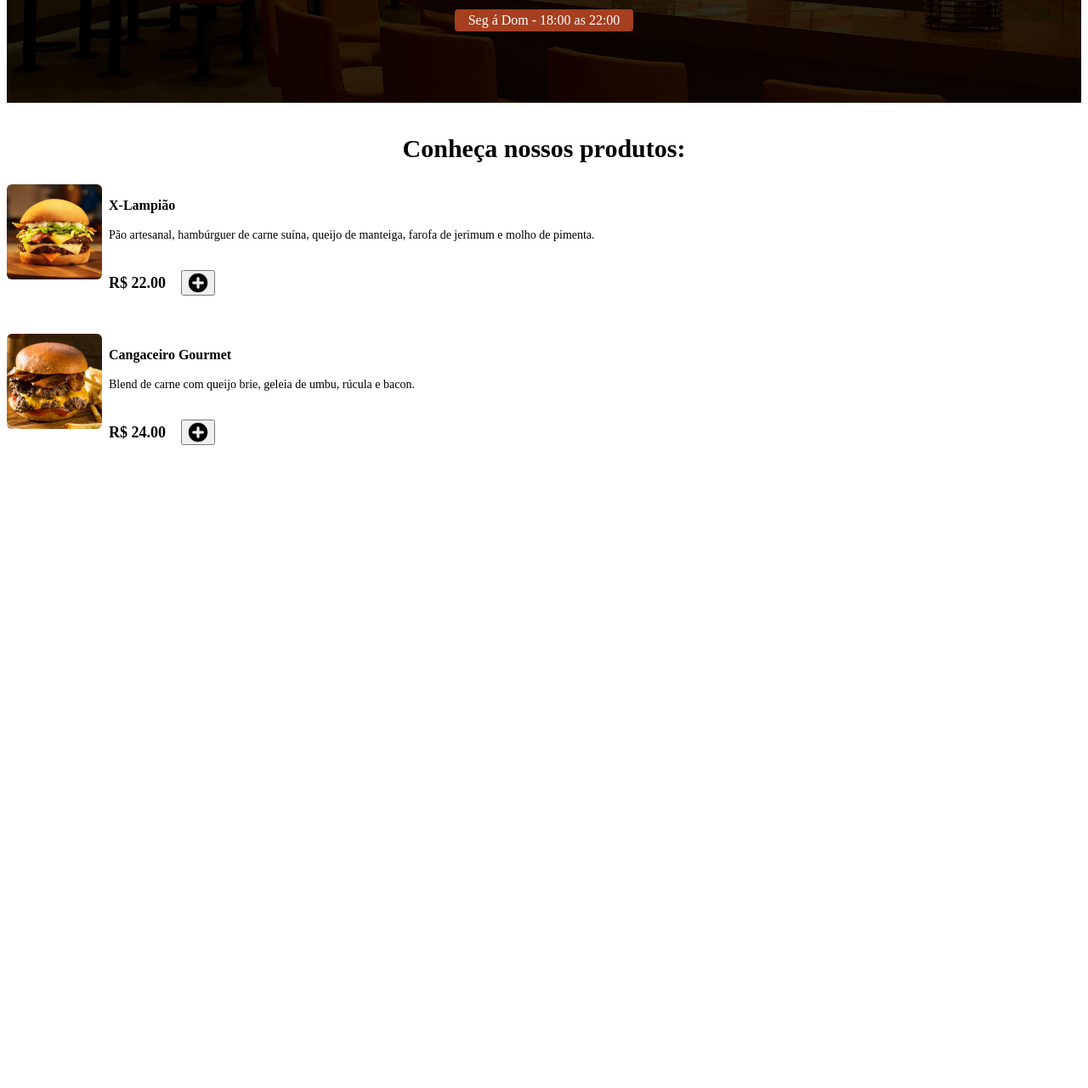
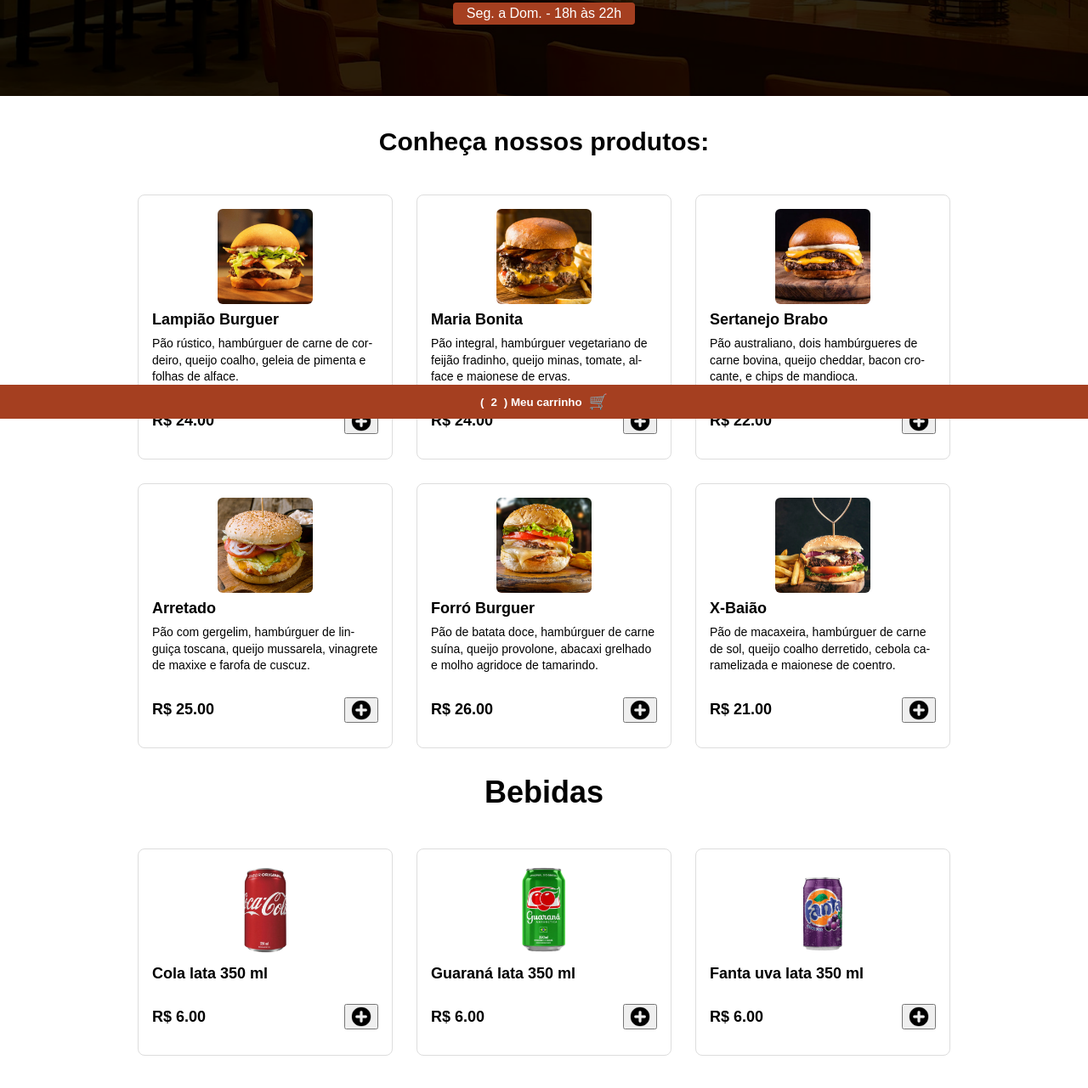
Before and after one commit to Tecvirtuos/Nordestino_Burguer, a plain HTML site: page index.html in a window 1280 px wide. Shown: the part 307-1588 px from the top of the page at 85% size. Before the commit the page ends 856 px from the top, so only its background shows below. Drawn offline with Linux system fonts and the light colour scheme.

Commit message:
Produtos + Carrinho
Adicionado produtos, bebidas e descrições, e carinho fixo.

```diff
--- a/index.html
+++ b/index.html
@@ -1,118 +1,176 @@
 <!DOCTYPE html>
 <html lang="pt-BR">
+
 <head>
     <meta charset="UTF-8">
     <meta name="viewport" content="width=device-width, initial-scale=1.0">
     <title>Nordestino Burguer</title>
     <link rel="stylesheet" href="styles.css">
 </head>
+
 <body>
-
-<!-- HEADER -->
     <header class="configheader">
         <div class="configdivheader">
-        <img
-            src="images/hamb-1.png"
-            alt="imagem da logo"
-            class="logo"
-        />
+            <img src="images/logo.png" alt="imagem da logo" class="logo" />
             <h1 class="nomeheader">Nordestino Burguer </h1>
-
             <span class="regiao"> Natal - RN</span>
-
             <div class="funcionamento" id="date-span">
-            <span> Seg á Dom - 18:00 as 22:00</span>
+                <span> Seg. a Dom. - 18h às 22h</span>
             </div>
-
         </div>
     </header>
-<!-- FIM DO HEADER -->
 
     <h2 class="titlemenu">
         Conheça nossos produtos:
     </h2>
 
-<!-- INICIO MENU -->
     <div id="menu">
-
-    <main class="main-cart">
-
-        <!-- INICIO PRODUTO ITEM 1 -->
-        <div class="cart-produt">
-
-        <img
-            src="images/hamb-1.png"
-            alt="X-Lampião"
-            class="cart-img"
-        />
-
+        <main class="produtos-main">
+            <div class="produto">
+                <img src="images/hamb-1.png" alt="Lampião Burguer" class="produto-img" />
                 <div>
-
-            <p class="cart-paragraf">X-Lampião</p>
-            <p class="cart-descripition">Pão artesanal, hambúrguer de carne suína, queijo de manteiga, farofa de jerimum e molho de pimenta.</p>
-
-            <div class="cart-price-button">
-
-                <p class="cart-price">R$ 22.00</p>
-                <button
-                    class="add-to-cart-btn"
-                    data-name="X-Lampião"
-                    data-price="22.00"
-                    >
-                    <img
-                        src="icons/adicionar.png"
-                        alt="icone do carrinho"
-                        class="cart-button"
-                    />
+                    <p class="produto-paragrafo">Lampião Burguer</p>
+                    <p class="produto-descricao">Pão rústico, hambúrguer de carne de cordeiro, queijo coalho, geleia de pimenta e folhas de alface.</p>
+                    <div class="produto-valor">
+                        <p class="produto-preco">R$ 24.00</p>
+                        <button class="add-no-carrinho" data-name="Lampião Burguer" data-price="24.00">
+                            <img src="icons/adicionar.png" alt="icone do carrinho" class="produto-botao" />
                         </button>
-
+                    </div>
+                </div>
             </div>
 
+            <div class="produto">
+                <img src="images/hamb-2.png" alt="Maria Bonita" class="produto-img" />
+                <div>
+                    <p class="produto-paragrafo">Maria Bonita</p>
+                    <p class="produto-descricao">Pão integral, hambúrguer vegetariano de feijão fradinho, queijo minas, tomate, alface e maionese de ervas.</p>
+                    <div class="produto-valor">
+                        <p class="produto-preco">R$ 24.00</p>
+                        <button class="add-no-carrinho" data-name="Maria Bonita" data-price="24.00">
+                            <img src="icons/adicionar.png" alt="icone do carrinho" class="produto-botao" />
+                        </button>
+                    </div>
+                </div>
             </div>
 
+            <div class="produto">
+                <img src="images/hamb-3.png" alt="Sertanejo Brabo" class="produto-img" />
+                <div>
+                    <p class="produto-paragrafo">Sertanejo Brabo</p>
+                    <p class="produto-descricao">Pão australiano, dois hambúrgueres de carne bovina, queijo cheddar, bacon crocante, e chips de mandioca.</p>
+                    <div class="produto-valor">
+                        <p class="produto-preco">R$ 22.00</p>
+                        <button class="add-no-carrinho" data-name="Sertanejo Brabo" data-price="22.00">
+                            <img src="icons/adicionar.png" alt="icone do carrinho" class="produto-botao" />
+                        </button>
                     </div>
-        <!-- FIM PRODUTO ITEM 1 -->
-
-        <!-- INICIO PRODUTO ITEM 2 -->
-        <div class="cart-produt">
-
-            <img
-                src="images/hamb-2.png"
-                alt="Cangaceiro Gourmet"
-                class="cart-img"
-            />
-
-            <div>
-
-                <p class="cart-paragraf">Cangaceiro Gourmet</p>
-                <p class="cart-descripition">Blend de carne com queijo brie, geleia de umbu, rúcula e bacon.</p>
-
-                <div class="cart-price-button">
-
-                    <p class="cart-price">R$ 24.00</p>
-                    <button
-                        class="add-to-cart-btn"
-                        data-name="Cangaceiro Gourmet"
-                        data-price="24.00"
-                        >
-                        <img
-                        src="icons/adicionar.png"
-                        alt="icone do carrinho"
-                        class="cart-button"
-                    />
-                    </button>
-
+                </div>
             </div>
 
+            <div class="produto">
+                <img src="images/hamb-4.png" alt="Arretado" class="produto-img" />
+                <div>
+                    <p class="produto-paragrafo">Arretado</p>
+                    <p class="produto-descricao">Pão com gergelim, hambúrguer de linguiça toscana, queijo mussarela, vinagrete de maxixe e farofa de cuscuz.</p>
+                    <div class="produto-valor">
+                        <p class="produto-preco">R$ 25.00</p>
+                        <button class="add-no-carrinho" data-name="Arretado" data-price="25.00">
+                            <img src="icons/adicionar.png" alt="icone do carrinho" class="produto-botao" />
+                        </button>
+                    </div>
+                </div>
             </div>
 
+            <div class="produto">
+                <img src="images/hamb-5.png" alt="Forró Burguer" class="produto-img" />
+                <div>
+                    <p class="produto-paragrafo">Forró Burguer</p>
+                    <p class="produto-descricao">Pão de batata doce, hambúrguer de carne suína, queijo provolone, abacaxi grelhado e molho agridoce de tamarindo.</p>
+                    <div class="produto-valor">
+                        <p class="produto-preco">R$ 26.00</p>
+                        <button class="add-no-carrinho" data-name="Forró Burguer" data-price="26.00">
+                            <img src="icons/adicionar.png" alt="icone do carrinho" class="produto-botao" />
+                        </button>
                     </div>
-            <!-- FIM PRODUTO ITEM 2 -->
+                </div>
+            </div>
 
+            <div class="produto">
+                <img src="images/hamb-6.png" alt="X-Baião" class="produto-img" />
+                <div>
+                    <p class="produto-paragrafo">X-Baião</p>
+                    <p class="produto-descricao">Pão de macaxeira, hambúrguer de carne de sol, queijo coalho derretido, cebola caramelizada e maionese de coentro.</p>
+                    <div class="produto-valor">
+                        <p class="produto-preco">R$ 21.00</p>
+                        <button class="add-no-carrinho" data-name="X-Baião" data-price="21.00">
+                            <img src="icons/adicionar.png" alt="icone do carrinho" class="produto-botao" />
+                        </button>
+                    </div>
+                </div>
+            </div>
         </main>
 
+        <div class="titledrinks">
+            <h2>
+                Bebidas
+            </h2>
         </div>
-<!-- FIM MENU -->
+
+        <div id="menu">
+            <main class="produtos-main">
+                <div class="produto">
+                    <img src="images/refri-1.png" alt="Coca lata" class="produto-img" />
+                    <div>
+                        <p class="produto-paragrafo">Cola lata 350 ml</p>
+                        <div class="produto-valor">
+                            <p class="produto-preco">R$ 6.00</p>
+                            <button class="add-no-carrinho" data-name="Coca lata" data-price="6.00">
+                                <img src="icons/adicionar.png" alt="icone do carrinho" class="produto-botao" />
+                            </button>
+                        </div>
+                    </div>
+                </div>
+
+                <div class="produto">
+                    <img src="images/refri-2.png" alt="Guarana lata" class="produto-img" />
+                    <div>
+                        <p class="produto-paragrafo">Guaraná lata 350 ml</p>
+                        <div class="produto-valor">
+                            <p class="produto-preco">R$ 6.00</p>
+                            <button class="add-no-carrinho" data-name="Guarana lata" data-price="6.00">
+                                <img src="icons/adicionar.png" alt="icone do carrinho" class="produto-botao" />
+                            </button>
+                        </div>
+                    </div>
+                </div>
+
+                <div class="produto">
+                    <img src="images/refri-3.png" alt="Fanta uva lata" class="produto-img" />
+                    <div>
+                        <p class="produto-paragrafo">Fanta uva lata 350 ml</p>
+                        <div class="produto-valor">
+                            <p class="produto-preco">R$ 6.00</p>
+                            <button class="add-no-carrinho" data-name="Fanta uva lata" data-price="6.00">
+                                <img src="icons/adicionar.png" alt="icone do carrinho" class="produto-botao" />
+                            </button>
+                        </div>
+                    </div>
+                </div>
+            </main>
+        </div>
+    </div>
+
+    <footer class="cart-footer">
+        <button
+        class="cart-button"
+        id="cart-btn"
+        >
+            (<span id="cart-count" class="cart-count">2</span>)
+            Meu carrinho
+            <span class="cart-icon">🛒</span>
+        </button>
+    </footer>
 
 </body>
 </html>
--- a/styles.css
+++ b/styles.css
@@ -1,158 +1,222 @@
-/* Classe para o logotipo circular */
-.logo {
-    width: 128px;          /* Largura de 128 pixels */
-    height: 128px;         /* Altura de 128 pixels */
-    border-radius: 50%;    /* Formato circular */
-    box-shadow: 0 4px 8px rgba(0, 0, 0, 0.2); /* Sombra suave */
-    transition: transform 200ms ease, box-shadow 200ms ease; /* Transição rápida (200ms) */
-    cursor: pointer;       /* Cursor indicando interação */
+/* ==================== */
+/* ESTILOS GERAIS */
+/* ==================== */
+body {
+    margin: 0;
+    font-family: Arial, sans-serif;
 }
 
-/* Efeito ao passar o mouse */
-.logo:hover {
-    transform: scale(1.1); /* Aumenta 10% */
-    box-shadow: 0 6px 12px rgba(0, 0, 0, 0.3); /* Sombra mais intensa */
-}
-
-/* Estilos para o nome no cabeçalho */
-.nomeheader {
-    color: white;
-    font-size: 32px;     /* Tamanho da fonte */
-    line-height: 36px;   /* Espaçamento entre linhas */
-    margin-top: 16px;    /* Margem superior */
-    margin-bottom: 8px;  /* Margem inferior */
-}
-
-/* Estilos para a foto do header */
+/* ==================== */
+/* HEADER */
+/* ==================== */
 .configheader {
     width: 100%;
     height: 420px;
-    background-image: url('images/bg.png'); /* Caminho da imagem */
-    background-size: cover;          /* Cobrir toda a área */
-    background-position: center;     /* Centralizar a imagem */
-    background-repeat: no-repeat;    /* Não repetir a imagem */
+    background-image: url('images/bg.png');
+    background-size: cover;
+    background-position: center;
+    background-repeat: no-repeat;
 }
 
-/* Estilos para a div do header */
 .configdivheader {
     width: 100%;
     height: 100%;
-    display: flex;                  /* Ativa o Flexbox */
-    flex-direction: column;         /* Alinhamento em coluna */
-    justify-content: center;        /* Centraliza VERTICALMENTE (no modo column) */
-    align-items: center;            /* Centraliza HORIZONTALMENTE (no modo column) */
-    flex: 1 1 0%;                  /* Mantém a flexibilidade */
+    display: flex;
+    flex-direction: column;
+    justify-content: center;
+    align-items: center;
+    flex: 1 1 0%;
 }
 
-/* Estilo da regiao */
+.logo {
+    width: 128px;
+    height: 128px;
+    border-radius: 50%;
+    box-shadow: 0 4px 8px rgba(0, 0, 0, 0.2);
+    transition: transform 200ms ease, box-shadow 200ms ease;
+    cursor: pointer;
+}
+
+.logo:hover {
+    transform: scale(1.1);
+    box-shadow: 0 6px 12px rgba(0, 0, 0, 0.3);
+}
+
+.nomeheader {
+    color: white;
+    font-size: 32px;
+    line-height: 36px;
+    margin-top: 16px;
+    margin-bottom: 8px;
+}
+
 .regiao {
     color: white;
     font-size: medium;
 }
 
-/* Estilo do funcionamento */
 .funcionamento {
     background-color: #a53f20;
-    padding-left: 16px;
-    padding-right: 16px;
-    padding-top: 4px;
-    padding-bottom: 4px;
+    padding: 4px 16px;
     border-radius: 4px;
     margin-top: 20px;
     color: white;
     font-size: medium;
 }
 
-/* Estilo do título do menu */
+/* ==================== */
+/* TÍTULO DO MENU */
+/* ==================== */
 .titlemenu {
-    font-size: 24px;          /* Tamanho padrão (mobile) */
-    line-height: 32px;       /* Line-height padrão */
+    font-size: 24px;
+    line-height: 32px;
     font-weight: bold;
     text-align: center;
     margin-top: 36px;
     margin-bottom: 24px;
 }
 
-/* Estilo para telas médias/grandes (md: 768px+) */
 @media (min-width: 768px) {
     .titlemenu {
-        font-size: 1.875rem;  /* Equivalente a text-3xl (30px) */
-        line-height: 2.25rem; /* Line-height do Tailwind (36px) */
+        font-size: 1.875rem;
+        line-height: 2.25rem;
     }
 }
 
-/* Estilo para cart imagem */
-.cart-img {
+/* ==================== */
+/* SEÇÃO DE PRODUTOS */
+/* ==================== */
+#menu {
+    padding: 20px 0;
+}
+
+.produtos-main {
+    display: flex;
+    flex-flow: row wrap;
+    justify-content: center;
+    gap: 28px;
+    margin: 0 auto;
+    max-width: 1280px;
+    padding: 0 20px;
+}
+
+/* CARD DE PRODUTO */
+.produto {
+    width: 300px;
+    display: flex;
+    flex-direction: column;
+    border: 1px solid #ddd;
+    border-radius: 8px;
+    padding: 16px;
+    box-sizing: border-box;
+    height: auto;
+    min-height: 200px;
+}
+
+.produto-img {
     width: 112px;
     height: 112px;
     border-radius: 6px;
-    transition: transform 300ms ease; /* Transição suave */
+    transition: transform 300ms ease;
+    align-self: center;
 }
 
-.cart-img:hover {
-    transform: scale(1.1) rotate(-2deg); /* Aplica apenas no hover */
+.produto-img:hover {
+    transform: scale(1.1) rotate(-2deg);
 }
 
-/* Estilo para cart paragrafo */
-.cart-paragraf{
-font-weight: bold;
+.produto-paragrafo {
+    font-weight: bold;
+    font-size: 18px;
+    margin: 8px 0;
 }
 
-/* Estilo para cart descrição */
-.cart-descripition{
-font-size: 14px;
-line-height: 20px;
+.produto-descricao {
+    font-size: 14px;
+    line-height: 1.4;
+    margin: 8px 0;
+    word-wrap: break-word;
+    overflow-wrap: break-word;
+    hyphens: auto;
+    flex-grow: 1;
+    min-height: 60px;
 }
 
-/* Efeitos para preço do cart */
-.cart-price{
-    font-weight: bold;
-    font-size: 18px;
-    line-height: 28px;
-}
-
-/* Efeitos para o bloco do preço e botão do carrinho */
-.cart-price-button{
+.produto-valor {
     display: flex;
     align-items: center;
+    justify-content: space-between;
     gap: 18px;
     margin-top: 12px;
 }
 
-/* Efeitos para o cart-produto */
-.cart-produt{
-    display: flex;
-    gap: 8px;
+.produto-preco {
+    font-weight: bold;
+    font-size: 18px;
 }
 
-/* Efeitos do main cart */
-.main-cart{
-    display: grid;
-    grid-template-columns: repeat(2);
-    gap: 28px;
-    margin-left: auto;
-    margin-right: auto;
-    max-width: 1280px;
-    @media (min-width: 768px) {
-        .md\:grid-cols-2 {
-        grid-template-columns: repeat(2, minmax(0, 1fr));
-        }
-    }
-}
-
-.cart-button {
+.produto-botao {
     width: 24px;
     height: 24px;
     border-radius: 50%;
     border: none;
     background: transparent;
     cursor: pointer;
-    display: flex;           /* Transforma o botão em flex container */
-    align-items: center;     /* Centraliza conteúdo verticalmente */
-    justify-content: center; /* Centraliza conteúdo horizontalmente */
-    margin: 0 auto;          /* Centraliza o botão horizontalmente no container pai */
+    display: flex;
+    align-items: center;
+    justify-content: center;
 }
 
-.cart-button:hover {
+.produto-botao:hover {
     background-color: green;
 }
+
+/* ==================== */
+/* TÍTULO DAS BEBIDAS */
+/* ==================== */
+.titledrinks {
+    font-size: 20px;
+    line-height: 28px;
+    font-weight: bold;
+    text-align: center;
+    margin-top: 36px;
+    margin-bottom: 24px;
+}
+
+@media (min-width: 768px) {
+    .titledrinks {
+        font-size: 1.5rem;
+        line-height: 2rem;
+    }
+}
+
+.cart-footer {
+    width: 100%;
+    background-color: #a53f20;
+    padding: 0.5rem 0;
+    position: fixed;
+    bottom: 0;
+    z-index: 40;
+    display: flex;
+    align-items: center;
+    justify-content: center;
+}
+
+.cart-button {
+    background: none;
+    border: none;
+    cursor: pointer;
+    font-weight: 700;
+    color: white;
+    display: flex;
+    align-items: center;
+    gap: 0.5rem;
+}
+
+.cart-count {
+    font-weight: bold;
+}
+
+.cart-icon {
+    font-size: 1.125rem;
+}
```
Also changed, not shown: images/logo.png (added), images/refri-3.png (added). Lines whose indentation alone changed are shown as unchanged.
